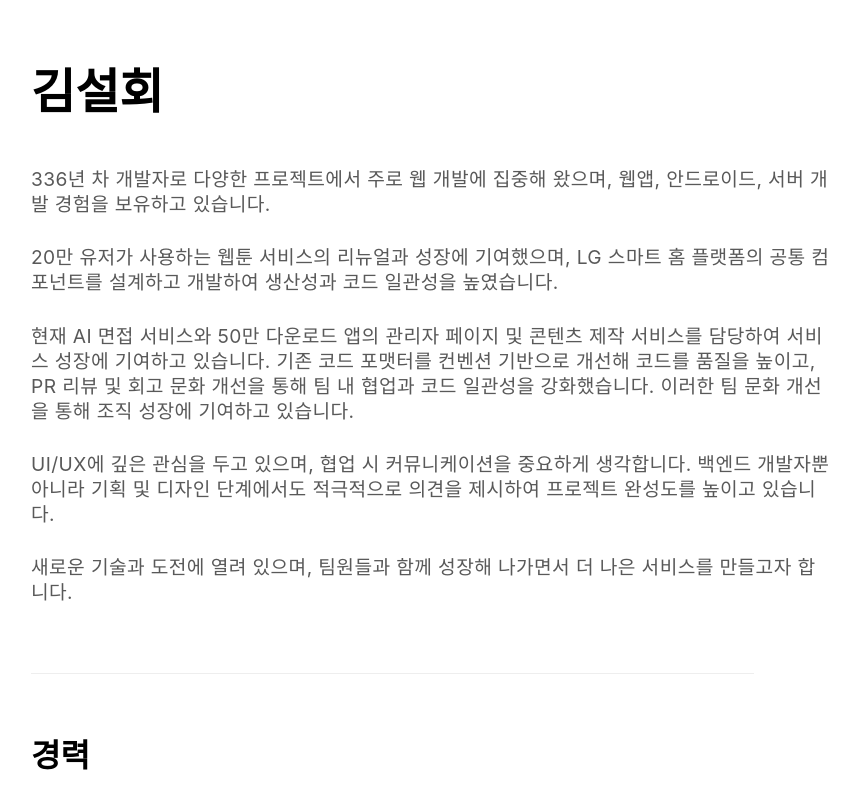
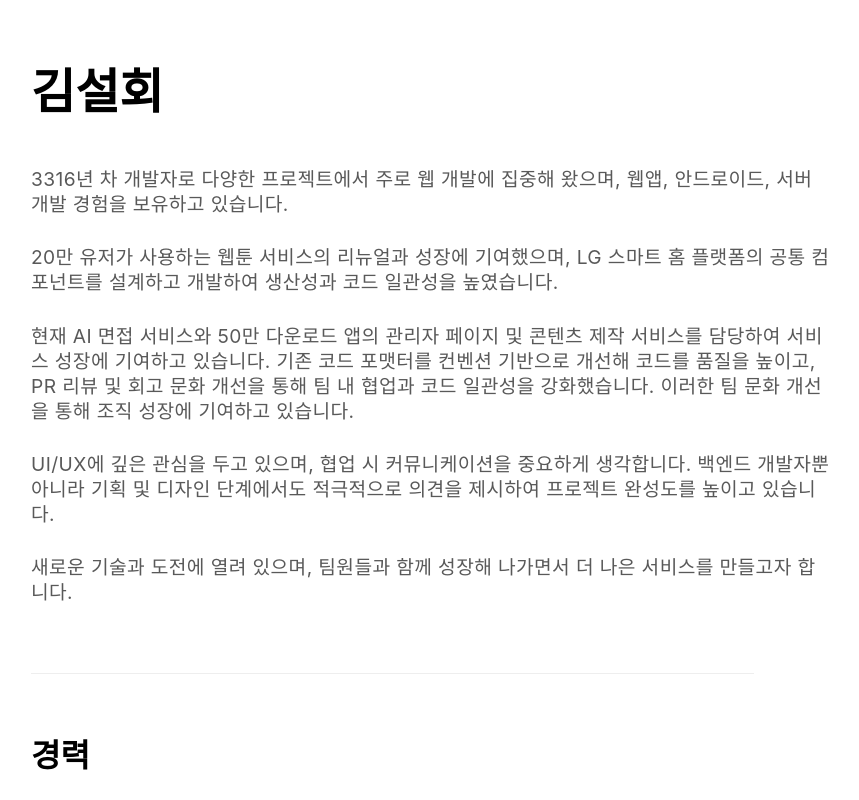
Before and after one commit to snowFinX/resume, a website built with Parcel: page src/index.html in a window 1280 px wide. Shown: the top 800 px of the page, without its empty margins (209-1068 px from the left). Built offline with nearby package versions, Linux system fonts and the light colour scheme; a web font is replaced by a local one.

Commit message:
feat: 이력서 수정2

```diff
--- a/src/index.html
+++ b/src/index.html
@@ -19,7 +19,7 @@
         <div class="introduction">
           <h1>김설회</h1>
           <p>
-            336년 차 개발자로 다양한 프로젝트에서 주로 웹 개발에 집중해 왔으며, 웹앱, 안드로이드,
+            3316년 차 개발자로 다양한 프로젝트에서 주로 웹 개발에 집중해 왔으며, 웹앱, 안드로이드,
             서버 개발 경험을 보유하고 있습니다.
           </p>
           <br />
```
